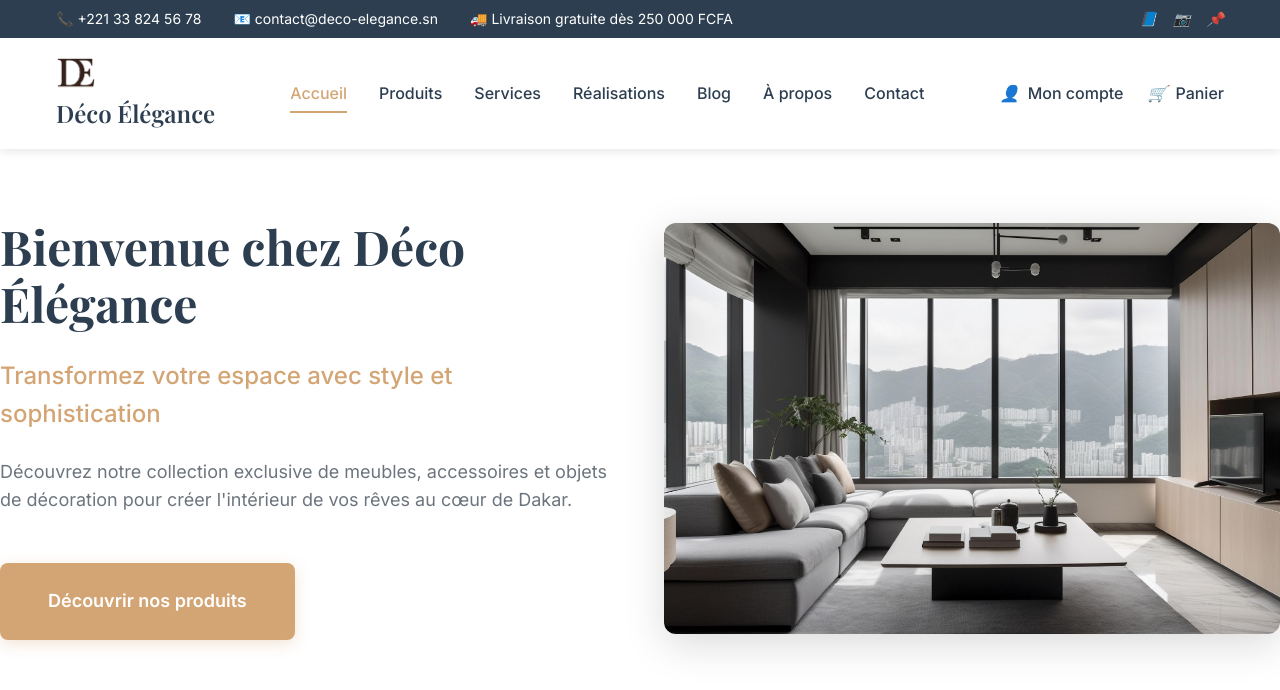
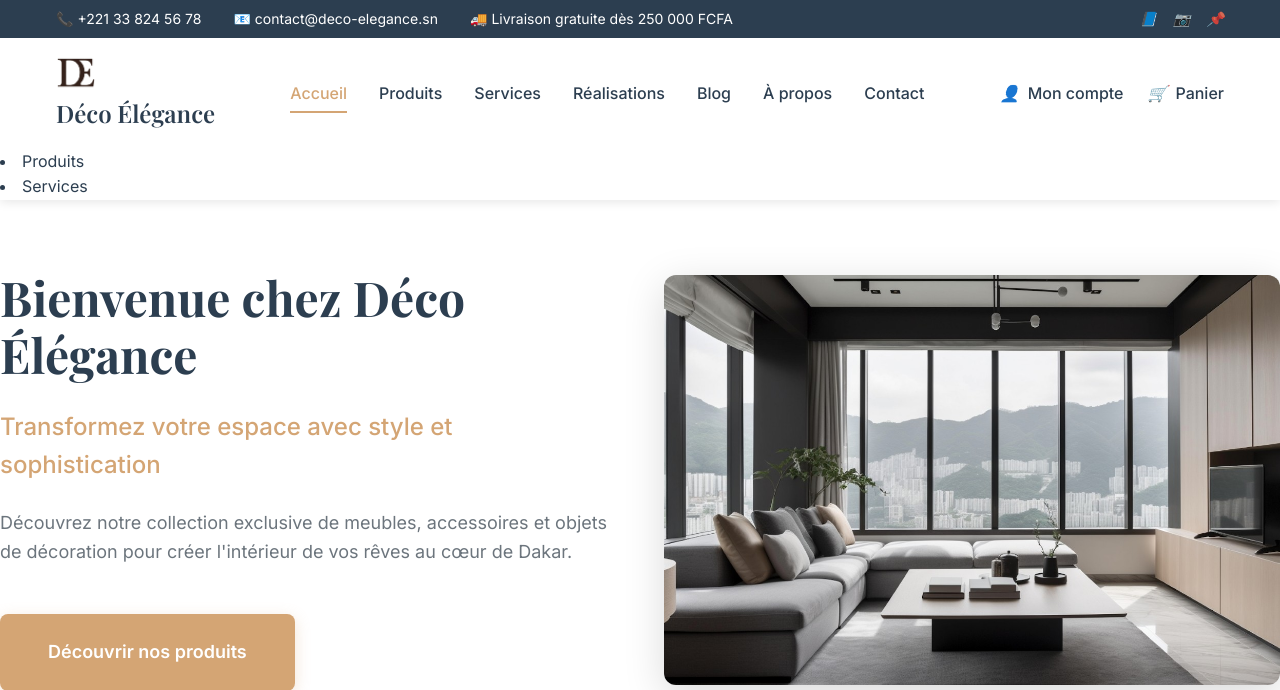
Before and after one commit to marocainperdu/Projet-Programmation-WEB-DIC1, a PHP site: page /index.php in a window 1280 px wide. Shown: the top 690 px of the page. Run offline with PHP 8.4, Linux system fonts and the light colour scheme.

Commit message:
Update menu.php

```diff
--- a/menu.php
+++ b/menu.php
@@ -61,3 +61,5 @@
         </button>
     </div>
 </nav>
+<li><a href="produits.php">Produits</a></li>
+<li><a href="services.php">Services</a></li> <!-- si elle existe déjà -->
```
